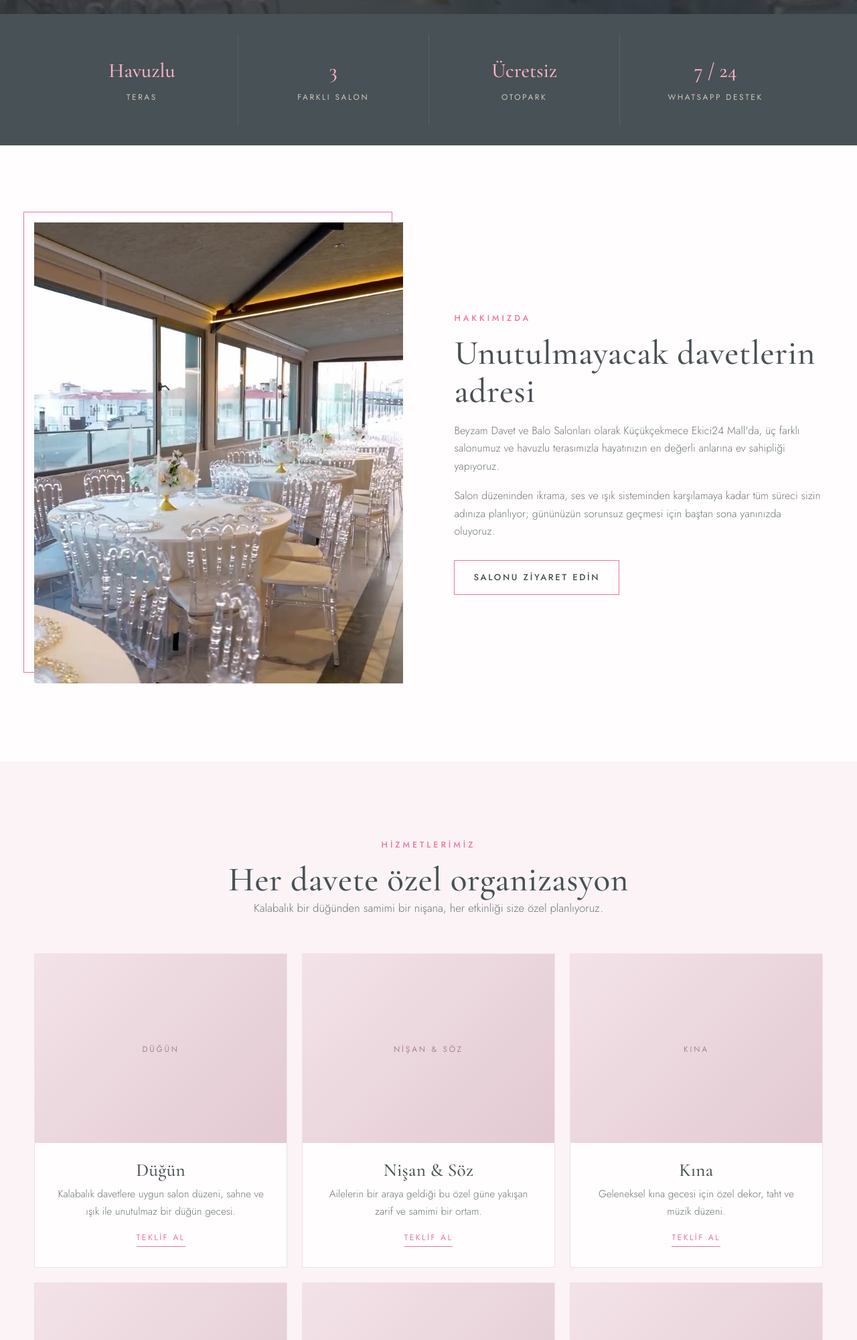
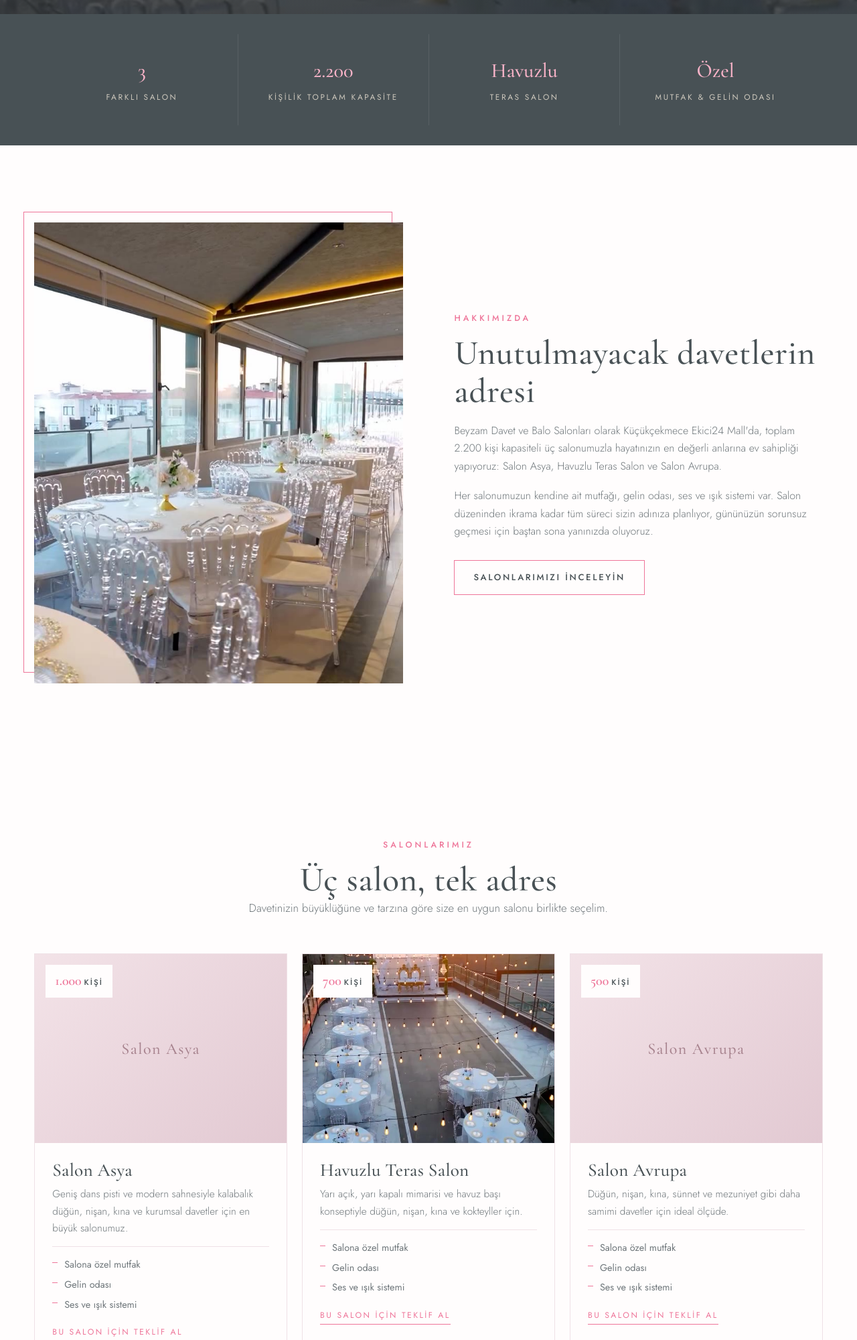
Before and after one commit to beyzamdavet/beyzamdavet.github.io, a plain HTML site: page index.html in a window 1280 px wide. Shown: the part 800-2800 px from the top of the page at 67% size. Drawn offline with nearby package versions, Linux system fonts and the light colour scheme; grey boxes are pictures that could not be loaded.

Commit message:
Salonlarımız bölümünü, kapasiteleri ve güncel ayrıcalıkları ekle
Co-Authored-By: Claude Fable 5.2 <noreply@anthropic.com>
Claude-Session: https://claude.ai/code/session_01K9vhoBUNt5VQMJ5toiYics

```diff
--- a/index.html
+++ b/index.html
@@ -4,7 +4,7 @@
 <meta charset="utf-8">
 <meta name="viewport" content="width=device-width, initial-scale=1">
 <title>Beyzam Davet ve Balo Salonları | Düğün, Nişan, Kına</title>
-<meta name="description" content="Beyzam Davet; düğün, nişan, kına, nikah ve özel davetleriniz için şık ve özenli bir davet salonu. Hemen teklif alın.">
+<meta name="description" content="Beyzam Davet ve Balo Salonları, Sefaköy Ekici24: Salon Asya (1.000 kişi), Havuzlu Teras Salon (700 kişi) ve Salon Avrupa (500 kişi). Düğün, nişan, kına için teklif alın.">
 <link rel="canonical" href="https://beyzamdavet.com/">
 <meta property="og:title" content="Beyzam Davet | Düğün, Nişan ve Kına Salonu">
 <meta property="og:description" content="En özel gününüz için şık bir salon, özenli bir ekip.">
@@ -102,6 +102,15 @@ header.nav{position:sticky;top:0;z-index:50;background:rgba(255,253,253,.95);bac
 .card h3{font-size:1.7rem;margin-bottom:8px}
 .card p{color:var(--muted);font-size:.96rem;font-weight:300}
 .card a{display:inline-block;margin-top:16px;font-size:.76rem;letter-spacing:.2em;text-transform:uppercase;color:var(--gold);border-bottom:1px solid var(--gold);padding-bottom:3px}
+
+/* salonlar */
+.hall{text-align:left;position:relative}
+.hall .ph{aspect-ratio:4/3;height:auto;font-family:var(--serif);font-size:1.5rem;letter-spacing:.06em;text-transform:none}
+.hall .cap{position:absolute;top:16px;left:16px;z-index:2;background:var(--paper);padding:8px 14px;font-size:.72rem;letter-spacing:.18em;text-transform:uppercase;font-weight:500}
+.hall .cap b{font-family:var(--serif);font-size:1.25rem;color:var(--gold);letter-spacing:0;margin-right:4px}
+.hall ul{list-style:none;margin-top:14px;border-top:1px solid var(--line);padding-top:12px;font-size:.9rem;color:var(--muted)}
+.hall li{padding:3px 0 3px 18px;position:relative}
+.hall li::before{content:"";position:absolute;left:0;top:.78em;width:8px;height:1px;background:var(--gold)}
 
 /* ayrıcalıklar */
 .perks{display:grid;grid-template-columns:repeat(3,1fr);gap:0;margin-top:54px;border-top:1px solid var(--line);border-left:1px solid var(--line)}
@@ -217,10 +226,10 @@ footer .logo{color:#fff;display:block;margin-bottom:14px}
     <a href="#top" class="logo"><img src="img/logo.png" alt="Beyzam Davet ve Balo Salonları" width="150" height="57"></a>
     <ul class="menu" id="menu">
       <li><a href="#hakkimizda">Hakkımızda</a></li>
+      <li><a href="#salonlar">Salonlar</a></li>
       <li><a href="#hizmetler">Hizmetler</a></li>
       <li><a href="#ayricaliklar">Ayrıcalıklar</a></li>
       <li><a href="#galeri">Galeri</a></li>
-      <li><a href="#yorumlar">Yorumlar</a></li>
       <li><a href="#iletisim">İletişim</a></li>
     </ul>
     <a href="#iletisim" class="btn fill">Teklif Al</a>
@@ -244,10 +253,10 @@ footer .logo{color:#fff;display:block;margin-bottom:14px}
 
 <section class="strip">
   <div class="wrap">
-    <div><b>Havuzlu</b><small>Teras</small></div>
     <div><b>3</b><small>Farklı Salon</small></div>
-    <div><b>Ücretsiz</b><small>Otopark</small></div>
-    <div><b>7 / 24</b><small>WhatsApp Destek</small></div>
+    <div><b>2.200</b><small>Kişilik Toplam Kapasite</small></div>
+    <div><b>Havuzlu</b><small>Teras Salon</small></div>
+    <div><b>Özel</b><small>Mutfak &amp; Gelin Odası</small></div>
   </div>
 </section>
 
@@ -257,10 +266,19 @@ footer .logo{color:#fff;display:block;margin-bottom:14px}
     <div class="reveal">
       <span class="eyebrow">Hakkımızda</span>
       <h2>Unutulmayacak davetlerin adresi</h2>
-      <p>Beyzam Davet ve Balo Salonları olarak Küçükçekmece Ekici24 Mall'da, üç farklı salonumuz ve havuzlu terasımızla hayatınızın en değerli anlarına ev sahipliği yapıyoruz.</p>
-      <p>Salon düzeninden ikrama, ses ve ışık sisteminden karşılamaya kadar tüm süreci sizin adınıza planlıyor; gününüzün sorunsuz geçmesi için baştan sona yanınızda oluyoruz.</p>
-      <a href="#iletisim" class="btn line">Salonu Ziyaret Edin</a>
+      <p>Beyzam Davet ve Balo Salonları olarak Küçükçekmece Ekici24 Mall'da, toplam 2.200 kişi kapasiteli üç salonumuzla hayatınızın en değerli anlarına ev sahipliği yapıyoruz: Salon Asya, Havuzlu Teras Salon ve Salon Avrupa.</p>
+      <p>Her salonumuzun kendine ait mutfağı, gelin odası, ses ve ışık sistemi var. Salon düzeninden ikrama kadar tüm süreci sizin adınıza planlıyor, gününüzün sorunsuz geçmesi için baştan sona yanınızda oluyoruz.</p>
+      <a href="#salonlar" class="btn line">Salonlarımızı İnceleyin</a>
     </div>
+  </div>
+</section>
+
+<section class="halls center" id="salonlar">
+  <div class="wrap">
+    <span class="eyebrow">Salonlarımız</span>
+    <h2>Üç salon, tek adres</h2>
+    <p class="lead">Davetinizin büyüklüğüne ve tarzına göre size en uygun salonu birlikte seçelim.</p>
+    <div class="grid3" id="halls"></div>
   </div>
 </section>
 
@@ -291,7 +309,7 @@ footer .logo{color:#fff;display:block;margin-bottom:14px}
   </div>
 </section>
 
-<section class="center" id="yorumlar">
+<section class="center" id="yorumlar" hidden>
   <div class="wrap">
     <span class="eyebrow">Misafirlerimiz Ne Diyor?</span>
     <h2>Memnuniyetiniz önceliğimiz</h2>
@@ -319,7 +337,10 @@ footer .logo{color:#fff;display:block;margin-bottom:14px}
         <select name="tur"><option>Düğün</option><option>Nişan</option><option>Kına</option><option>Nikah</option><option>Sünnet</option><option>Kurumsal / Diğer</option></select>
       </label>
       <label>Tarih<input name="tarih" type="date"></label>
-      <label class="full">Kişi Sayısı<input name="kisi" type="number" min="1" placeholder="Örn. 300"></label>
+      <label>Salon
+        <select name="salon"><option>Fark etmez</option><option>Salon Asya</option><option>Havuzlu Teras Salon</option><option>Salon Avrupa</option></select>
+      </label>
+      <label>Kişi Sayısı<input name="kisi" type="number" min="1" placeholder="Örn. 300"></label>
       <label class="full">Notunuz<textarea name="not" rows="3"></textarea></label>
       <div class="full"><button class="btn fill" type="submit">WhatsApp ile Gönder</button></div>
       <p class="note full">Gönder'e bastığınızda WhatsApp açılır ve mesajınız hazır gelir.</p>
@@ -334,10 +355,10 @@ footer .logo{color:#fff;display:block;margin-bottom:14px}
   <div class="wrap">
     <div>
       <a href="#top" class="logo"><img src="img/logo-beyaz.png" alt="Beyzam Davet ve Balo Salonları" width="170" height="65"></a>
-      <p>Küçükçekmece'de düğün, nişan, kına ve özel davetleriniz için üç farklı salon ve havuzlu teras.</p>
+      <p>Küçükçekmece'de düğün, nişan, kına ve özel davetleriniz için 2.200 kişi kapasiteli üç salon.</p>
     </div>
     <div><h4>Hizmetler</h4><ul><li><a href="#hizmetler">Düğün</a></li><li><a href="#hizmetler">Nişan &amp; Söz</a></li><li><a href="#hizmetler">Kına</a></li><li><a href="#hizmetler">Nikah</a></li></ul></div>
-    <div><h4>Site</h4><ul><li><a href="#hakkimizda">Hakkımızda</a></li><li><a href="#galeri">Galeri</a></li><li><a href="#yorumlar">Yorumlar</a></li><li><a href="#iletisim">İletişim</a></li></ul></div>
+    <div><h4>Site</h4><ul><li><a href="#hakkimizda">Hakkımızda</a></li><li><a href="#galeri">Galeri</a></li><li><a href="#salonlar">Salonlar</a></li><li><a href="#iletisim">İletişim</a></li></ul></div>
     <div><h4>İletişim</h4><ul><li><a data-tel data-f="phoneText"></a></li><li data-f="address"></li><li><a data-ig target="_blank" rel="noopener">Instagram</a></li></ul></div>
   </div>
   <div class="copy">© <span id="yil"></span> Beyzam Davet ve Balo Salonları. Tüm hakları saklıdır.</div>
@@ -372,11 +393,16 @@ const SERVICES = [
 ];
 const PERKS = [
   ["Şık Dekorasyon","Her organizasyona göre uyarlanan masa, sahne ve çiçek düzeni.","M12 3l2.500 5.500L20 9.300l-4 4 1 5.700-5-2.800-5 2.800 1-5.700-4-4 5.500-.800z"],
-  ["Ses ve Işık Sistemi","Profesyonel ses düzeni, sahne ışıkları ve görsel şovlar.","M9 18V5l11-2v13M9 18a3 3 0 1 1-6 0 3 3 0 0 1 6 0zm11-2a3 3 0 1 1-6 0 3 3 0 0 1 6 0z"],
-  ["Ücretsiz Otopark","Misafirleriniz için salonun yanında rahat park imkânı.","M5 17h14M6 17l1.500-6h9L18 17M7 17v2m10-2v2M8 11l1-4h6l1 4"],
-  ["Lezzetli İkramlar","Yemekli, kokteyl ve pasta-meşrubat seçenekleriyle zengin menüler.","M4 11h16a8 8 0 0 1-16 0zM12 3v4M8 4v3m8-3v3M3 20h18"],
-  ["Deneyimli Ekip","Karşılamadan uğurlamaya kadar güler yüzlü ve ilgili servis.","M12 12a4 4 0 1 0 0-8 4 4 0 0 0 0 8zm-8 9a8 8 0 0 1 16 0"],
-  ["Havuzlu Teras","Şehir manzaralı, ışıklarla süslenen havuzlu terasta açık hava daveti.","M12 21s-7-4.500-7-10a4 4 0 0 1 7-2.600A4 4 0 0 1 19 11c0 5.500-7 10-7 10z"]
+  ["Ses ve Işık Sistemi","Her salonda ayrı ses düzeni, sahne ışıkları ve görsel şovlar.","M9 18V5l11-2v13M9 18a3 3 0 1 1-6 0 3 3 0 0 1 6 0zm11-2a3 3 0 1 1-6 0 3 3 0 0 1 6 0z"],
+  ["Her Salona Özel Mutfak","İkramlar, salonunuza ait mutfakta hazırlanıp sıcak servis edilir.","M4 11h16a8 8 0 0 1-16 0zM12 3v4M8 4v3m8-3v3M3 20h18"],
+  ["Gelin Odası","Her salonda hazırlık ve dinlenme için ayrılmış özel gelin odası.","M12 21s-7-4.500-7-10a4 4 0 0 1 7-2.600A4 4 0 0 1 19 11c0 5.500-7 10-7 10z"],
+  ["Otopark ve Asansör","Misafirleriniz için otopark ve salonlara asansörle kolay ulaşım.","M5 17h14M6 17l1.500-6h9L18 17M7 17v2m10-2v2M8 11l1-4h6l1 4"],
+  ["Mescit ve Konfor","Mescit, klima ve havalandırma sistemi, kesintisiz enerji için jeneratör.","M12 3a9 9 0 1 0 9 9 7 7 0 0 1-9-9z"]
+];
+const HALLS = [
+  ["Salon Asya","1.000","Geniş dans pisti ve modern sahnesiyle kalabalık düğün, nişan, kına ve kurumsal davetler için en büyük salonumuz.","img/salon-asya.jpg"],
+  ["Havuzlu Teras Salon","700","Yarı açık, yarı kapalı mimarisi ve havuz başı konseptiyle düğün, nişan, kına ve kokteyller için.","img/galeri-1.jpg"],
+  ["Salon Avrupa","500","Düğün, nişan, kına, sünnet ve mezuniyet gibi daha samimi davetler için ideal ölçüde.","img/salon-avrupa.jpg"]
 ];
 const GALLERY = ["img/galeri-1.jpg","img/galeri-2.jpg","img/galeri-3.jpg","img/galeri-4.jpg","img/galeri-5.jpg","img/galeri-6.jpg","img/galeri-7.jpg","img/galeri-8.jpg"];
 /* Gerçek müşteri yorumlarını buraya ekleyin: ["Yorum metni","Ad Soyad · Düğün"] */
@@ -402,10 +428,13 @@ $$("[data-img]").forEach(e=>fill(e,e.dataset.img,"Beyzam Davet salonu"));
   v.poster=m?"img/hero.jpg":"img/hero-yatay.jpg";v.src=m?"img/hero.mp4":"img/hero-yatay.mp4"})();
 
 $("#services").innerHTML=SERVICES.map(s=>`<article class="card reveal"><div class="ph" data-s="${s[2]}">${s[0]}</div><div class="body"><h3>${s[0]}</h3><p>${s[1]}</p><a href="#iletisim" data-pick="${s[0]}">Teklif Al</a></div></article>`).join("");
+$("#halls").innerHTML=HALLS.map(h=>`<article class="card hall reveal"><span class="cap"><b>${h[1]}</b>kişi</span><div class="ph" data-h="${h[3]}">${h[0]}</div><div class="body"><h3>${h[0]}</h3><p>${h[2]}</p><ul><li>Salona özel mutfak</li><li>Gelin odası</li><li>Ses ve ışık sistemi</li></ul><a href="#iletisim" data-hall="${h[0]}">Bu Salon İçin Teklif Al</a></div></article>`).join("");
+$$("[data-h]").forEach(e=>fill(e,e.dataset.h,e.textContent));
 $$("[data-s]").forEach(e=>fill(e,e.dataset.s,e.textContent+" organizasyonu"));
 $("#perks").innerHTML=PERKS.map(p=>`<div class="perk reveal"><svg viewBox="0 0 24 24" stroke-linecap="round" stroke-linejoin="round"><path d="${p[2]}"/></svg><h3>${p[0]}</h3><p>${p[1]}</p></div>`).join("");
 $("#gal").innerHTML=GALLERY.map((g,i)=>`<div class="ph" data-g="${g}">Fotoğraf ${i+1}</div>`).join("");
 $$("[data-g]").forEach(e=>fill(e,e.dataset.g,"Beyzam Davet galeri"));
+if(REVIEWS.length)$("#yorumlar").hidden=false;
 $("#quotes").innerHTML=REVIEWS.length
   ? REVIEWS.map(r=>`<blockquote class="quote reveal"><div class="stars">★★★★★</div><p>${r[0]}</p><cite>${r[1]}</cite></blockquote>`).join("")
   : `<p class="lead" style="grid-column:1/-1;margin:0 auto">Misafir yorumlarımız çok yakında burada yer alacak.</p>`;
@@ -413,9 +442,11 @@ $("#quotes").innerHTML=REVIEWS.length
 /* Hizmet kartından forma tür aktar */
 $$("[data-pick]").forEach(a=>a.addEventListener("click",()=>{const o=[...$("#form").tur.options].find(o=>a.dataset.pick.startsWith(o.text.split(" ")[0]));if(o)$("#form").tur.value=o.text}));
 
+$$("[data-hall]").forEach(a=>a.addEventListener("click",()=>{$("#form").salon.value=a.dataset.hall}));
+
 /* Form → WhatsApp */
 $("#form").addEventListener("submit",e=>{e.preventDefault();const f=e.target;
-  const t=["Merhaba, teklif almak istiyorum.","Ad Soyad: "+f.ad.value,"Telefon: "+f.tel.value,"Organizasyon: "+f.tur.value,
+  const t=["Merhaba, teklif almak istiyorum.","Ad Soyad: "+f.ad.value,"Telefon: "+f.tel.value,"Organizasyon: "+f.tur.value,"Salon: "+f.salon.value,
     f.tarih.value&&"Tarih: "+f.tarih.value.split("-").reverse().join("."),f.kisi.value&&"Kişi sayısı: "+f.kisi.value,f.not.value&&"Not: "+f.not.value].filter(Boolean).join("\n");
   window.open(wa(t),"_blank","noopener")});
 
```
